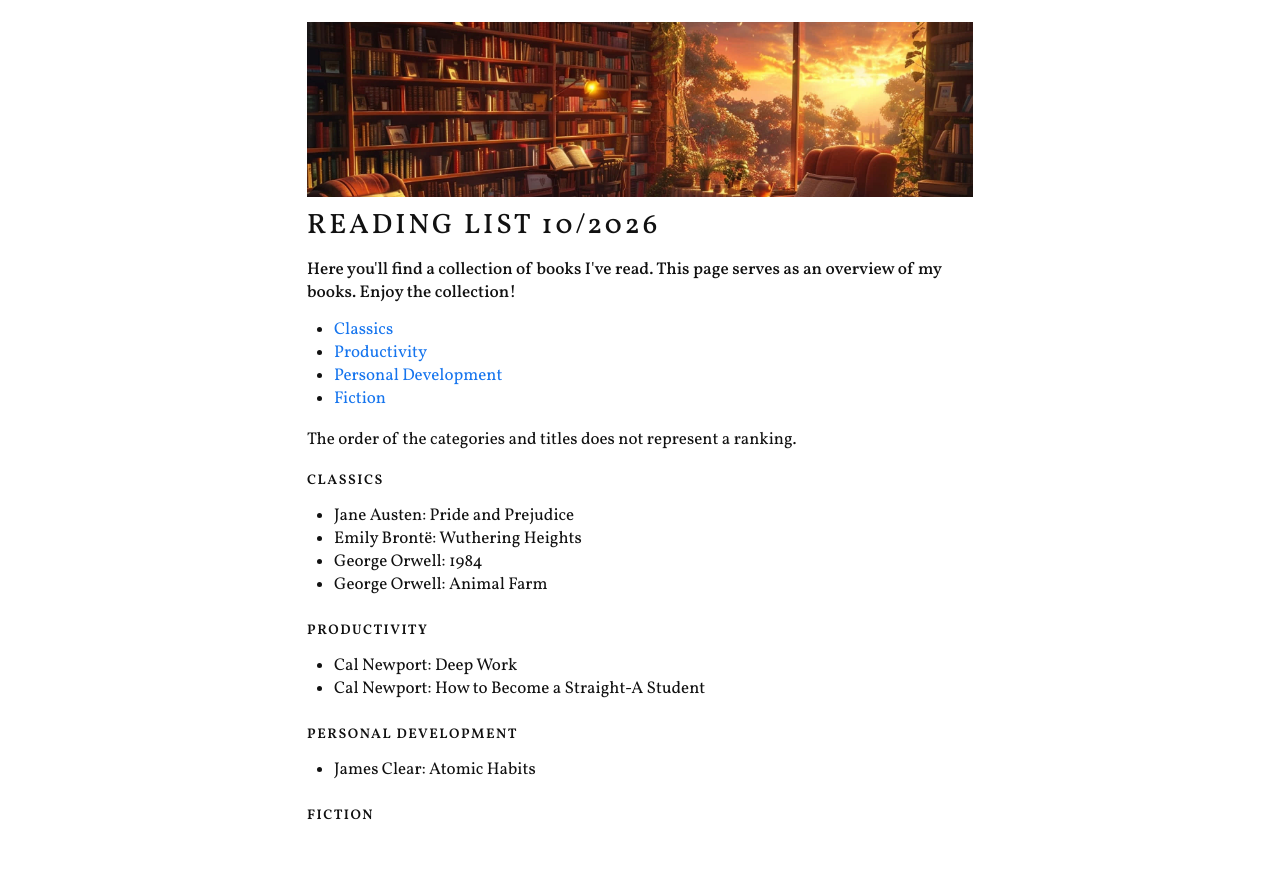
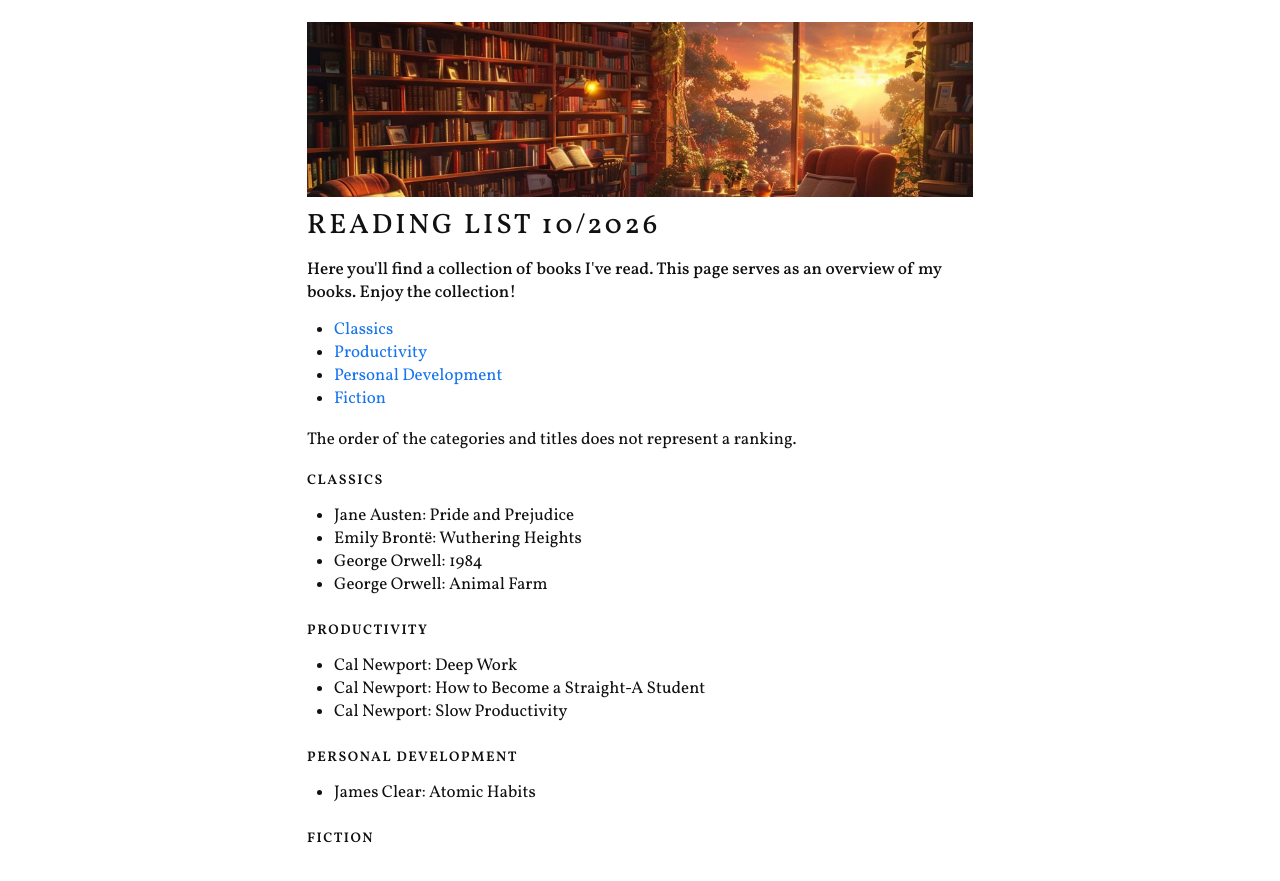
Before and after one commit to Frowin2/Reading-List, a plain HTML site: page index2.html in a window 1280 px wide. Shown: the part 57-938 px from the top of the page. Drawn offline with Linux system fonts and the light colour scheme.

Commit message:
Add Slow Productivity

```diff
--- a/index2.html
+++ b/index2.html
@@ -95,6 +95,7 @@
             <ul>
                 <li>Cal Newport: Deep Work</li>
                 <li>Cal Newport: How to Become a Straight-A Student</li>
+                <li>Cal Newport: Slow Productivity</li>
             </ul>
         </section>
 
```
